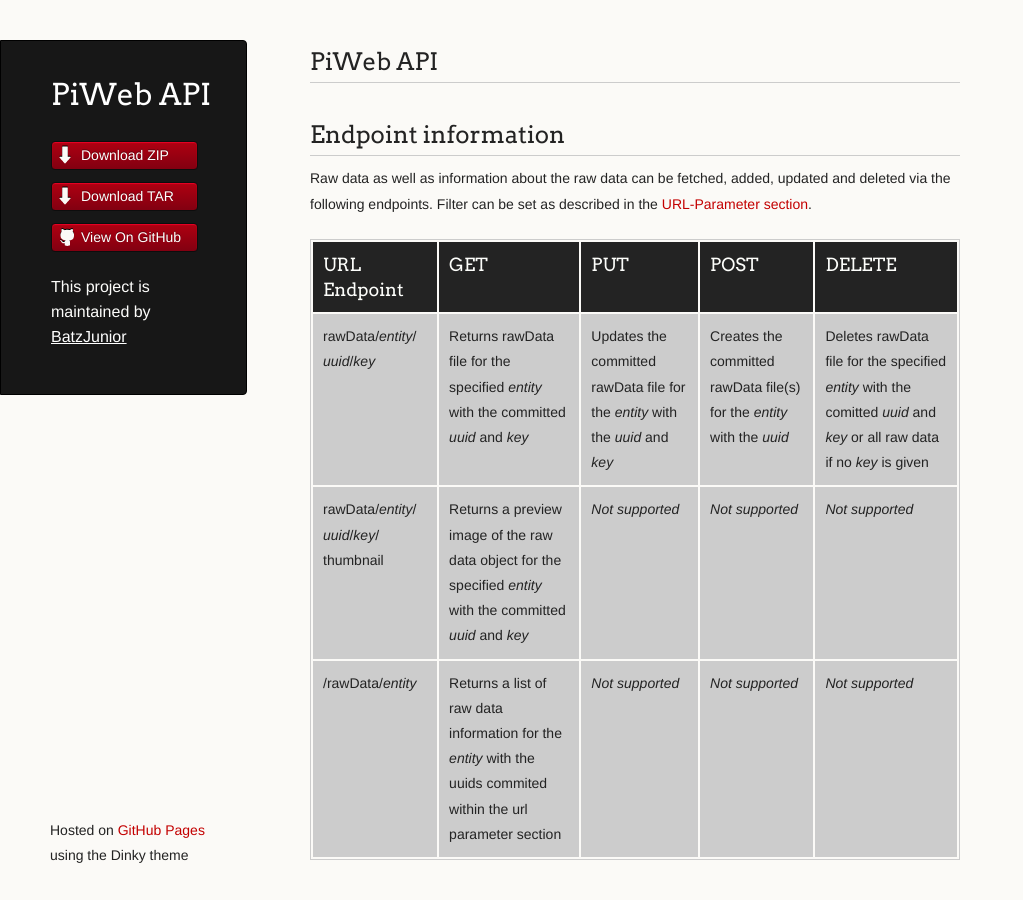
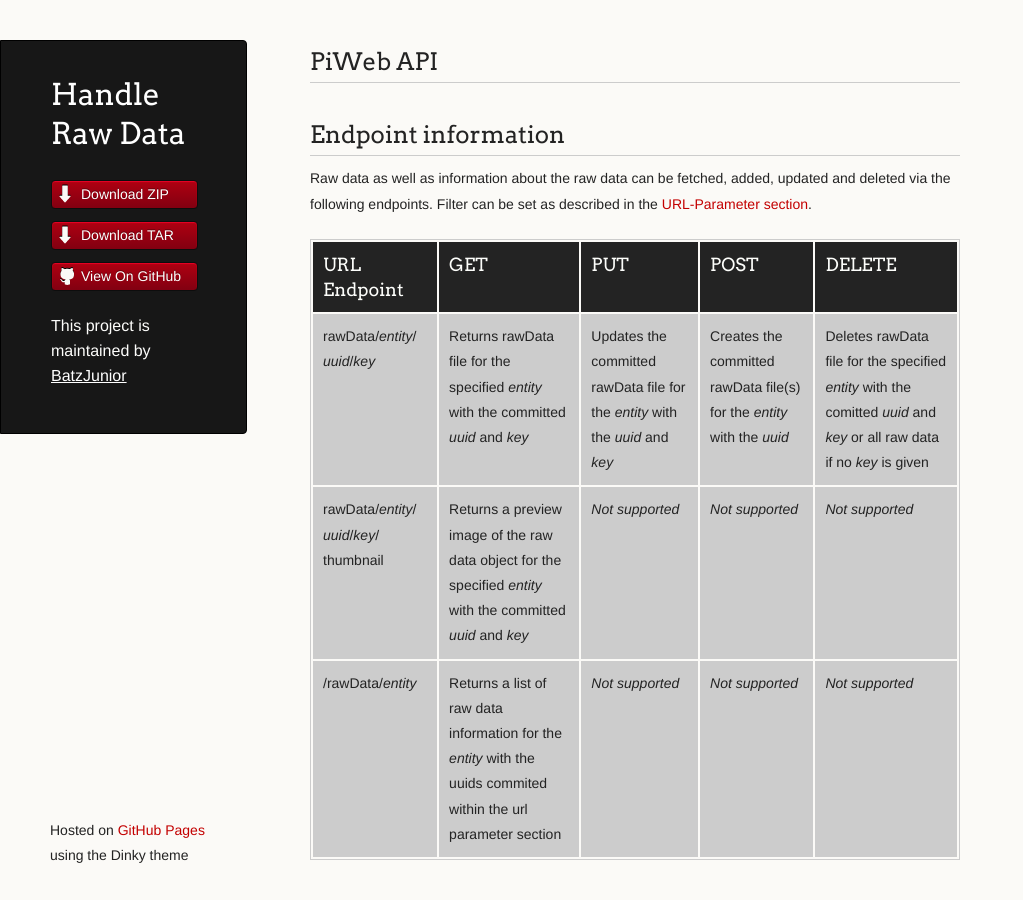
Before and after one commit to BatzJunior/testrepo, a Jekyll site: the page built from rawdata.md, in a window 1280 px wide and 900 px high. Shown: the whole window, without its empty margins (0-1023 px from the left). Built offline with Jekyll 4.4.1, drawn with Linux system fonts in a browser that asks for light colours.

Commit message:
Update frame.html

```diff
--- a/_layouts/frame.html
+++ b/_layouts/frame.html
@@ -18,7 +18,7 @@
   <body>
     <div class="wrapper">
       <header>
-        <h1 class="header">PiWeb API</h1>
+        <h1 class="header">{{page.title}}</h1>
         <p class="header"></p>
 
         <ul>
```
